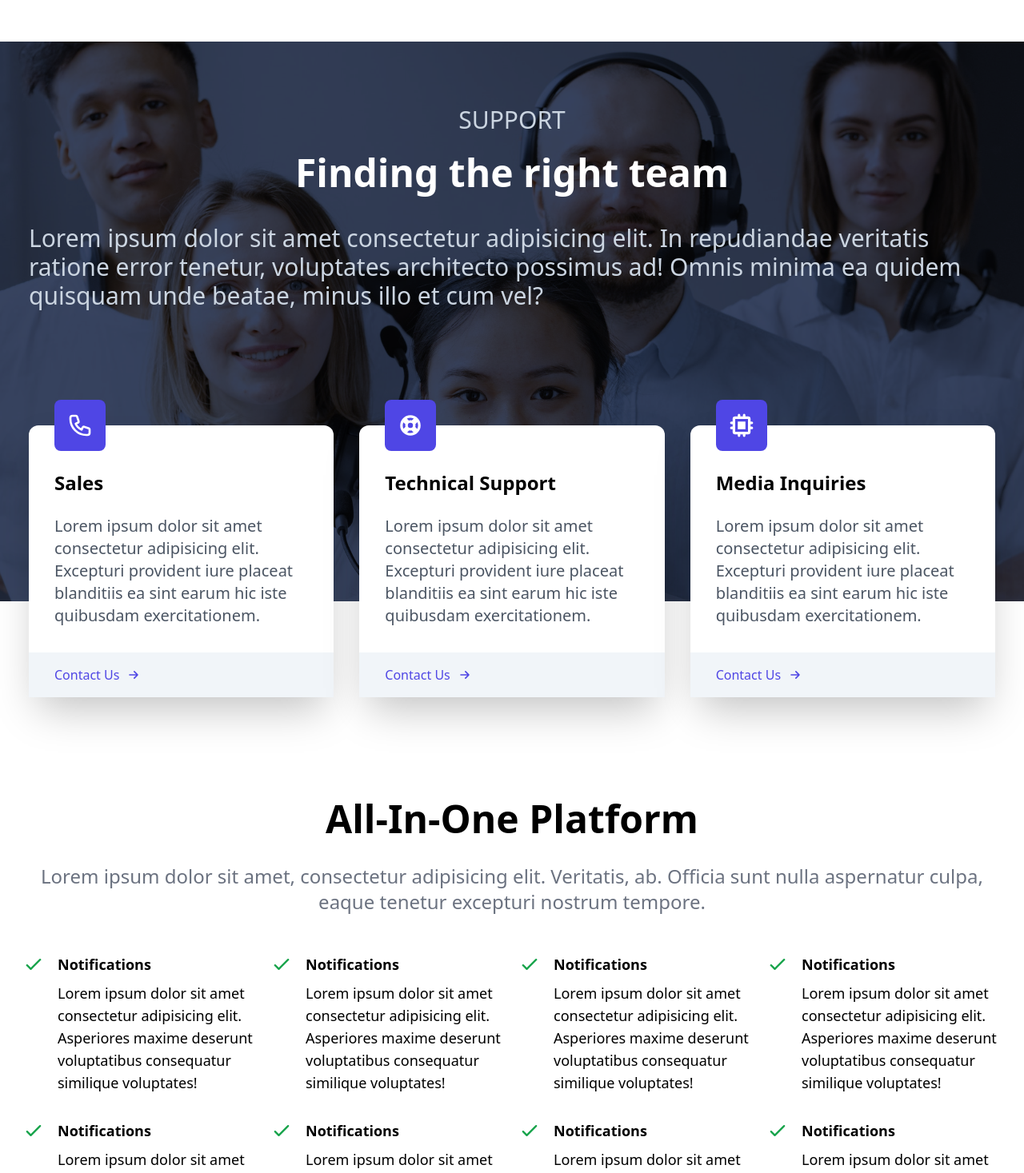
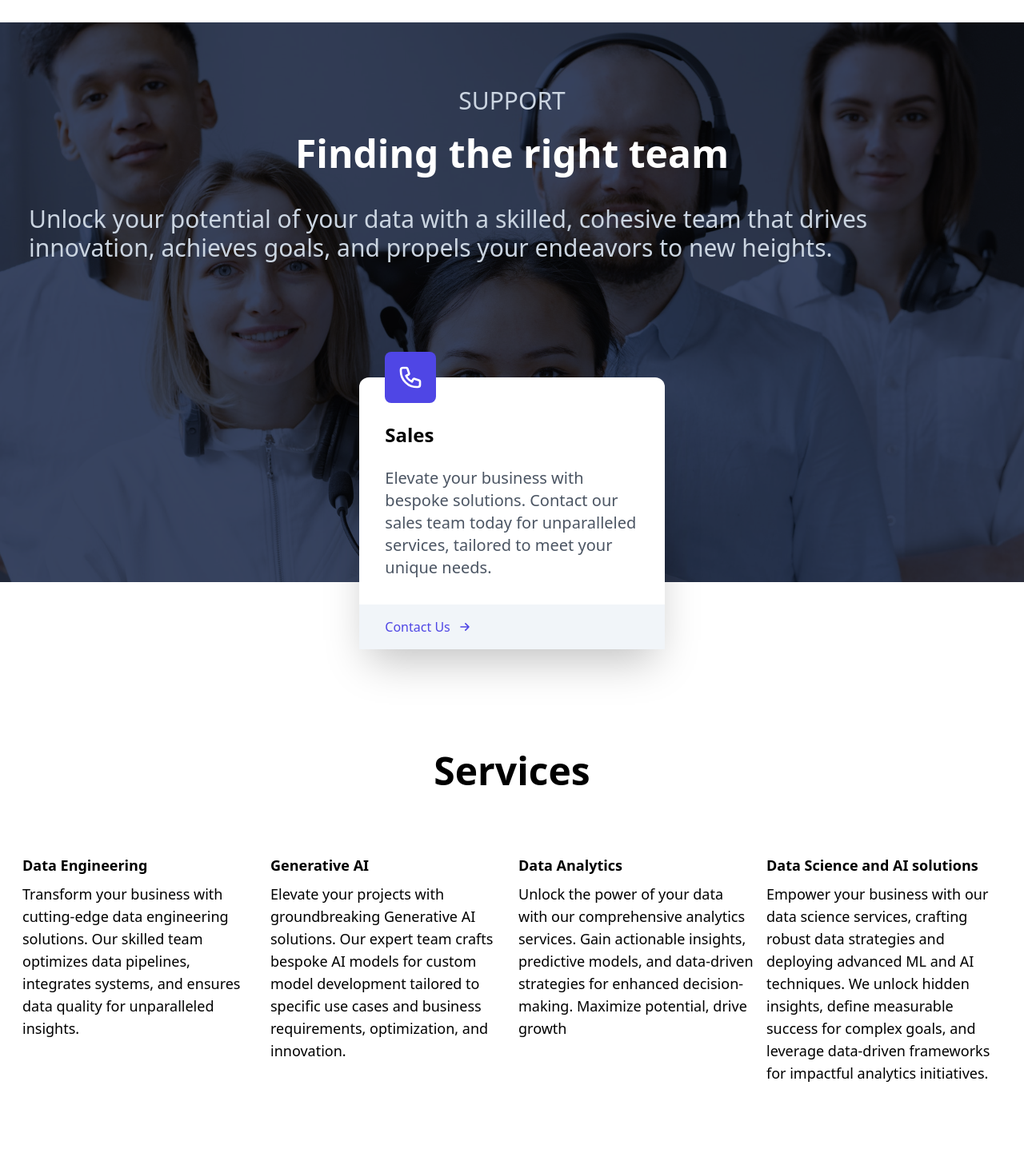
Before and after one commit to TheDataProcessorAI/react-website-app, a React (Create React App) app: page / in a window 1280 px wide. Shown: the part 1330-2797 px from the top of the page at 80% size. Built offline with nearby package versions, Linux system fonts and the light colour scheme.

Commit message:
First Changes

```diff
--- a/package.json
+++ b/package.json
@@ -5,6 +5,7 @@
   "dependencies": {
     "@formspree/react": "^2.5.1",
     "@heroicons/react": "^1.0.5",
+    "@lottiefiles/react-lottie-player": "^3.5.3",
     "@testing-library/jest-dom": "^5.14.1",
     "@testing-library/react": "^12.0.0",
     "@testing-library/user-event": "^13.2.1",
--- a/src/App.js
+++ b/src/App.js
@@ -16,7 +16,6 @@ function App() {
       <About />
       <Support />
       <AllInOne />
-      <Pricing />
       <Element name="contact">
         <ContactForm />
       </Element>
--- a/src/components/About.jsx
+++ b/src/components/About.jsx
@@ -5,8 +5,8 @@ const About = () => {
     <div name='about' className='w-full my-32'>
         <div className='max-w-[1240px] mx-auto'>
             <div className='text-center'>
-                <h2 className='text-5xl font-bold'>Trusted by developers across the world</h2>
-                <p className='text-3xl py-6 text-gray-500'>Lorem ipsum dolor sit amet consectetur, adipisicing elit. Cumque asperiores earum placeat veritatis dignissimos itaque.</p>
+                <h2 className='text-5xl font-bold'>Valued by clients worldwide, our reputation stands strong as a trusted partner</h2>
+                <p className='text-3xl py-6 text-gray-500'></p>
             </div>
 
             <div className='grid md:grid-cols-3 gap-1 px-2 text-center'>
@@ -19,8 +19,8 @@ const About = () => {
                     <p className='text-gray-400 mt-2'>Delivery</p>
                 </div>
                 <div className='border py-8 rounded-xl shadow-xl' >
-                    <p className='text-6xl font-bold text-indigo-600'>100K</p>
-                    <p className='text-gray-400 mt-2'>Transactions</p>
+                    <p className='text-6xl font-bold text-indigo-600'>100%</p>
+                    <p className='text-gray-400 mt-2'>Client Retention Rate</p>
                 </div>
             </div>
         </div>
--- a/src/components/AllInOne.jsx
+++ b/src/components/AllInOne.jsx
@@ -3,122 +3,51 @@ import { CheckIcon } from '@heroicons/react/outline';
 
 const AllInOne = () => {
   return (
-    <div name='platforms' className='w-full my-32'>
+    <div name='services' className='w-full my-32'>
       <div className='max-w-[1240px] mx-auto px-2'>
-        <h2 className='text-5xl font-bold text-center'>All-In-One Platform</h2>
+        <h2 className='text-5xl font-bold text-center'>Services</h2>
         <p className='text-2xl py-8 text-gray-500 text-center'>
-          Lorem ipsum dolor sit amet, consectetur adipisicing elit. Veritatis,
-          ab. Officia sunt nulla aspernatur culpa, eaque tenetur excepturi
-          nostrum tempore.
+
         </p>
 
         <div className='grid sm:grid-cols-2 lg:grid-cols-4 gap-4 pt-4'>
 
           <div className='flex'>
+
             <div>
-              <CheckIcon className='w-7 mr-4 text-green-600' />
-            </div>
-            <div>
-              <h3 className='font-bold text-lg'>Notifications</h3>
+              <h3 className='font-bold text-lg'>Data Engineering</h3>
               <p className='text-lg pt-2 pb-4'>
-                Lorem ipsum dolor sit amet consectetur adipisicing elit.
-                Asperiores maxime deserunt voluptatibus consequatur similique
-                voluptates!
+              Transform your business with cutting-edge data engineering solutions.
+              Our skilled team optimizes data pipelines, integrates systems, and ensures data quality for unparalleled insights.
               </p>
             </div>
           </div>
           <div className='flex'>
+
             <div>
-              <CheckIcon className='w-7 mr-4 text-green-600' />
-            </div>
-            <div>
-              <h3 className='font-bold text-lg'>Notifications</h3>
+              <h3 className='font-bold text-lg'>Generative AI</h3>
               <p className='text-lg pt-2 pb-4'>
-                Lorem ipsum dolor sit amet consectetur adipisicing elit.
-                Asperiores maxime deserunt voluptatibus consequatur similique
-                voluptates!
+              Elevate your projects with groundbreaking Generative AI solutions. Our expert team crafts bespoke AI models for custom model development tailored to specific use cases and business requirements, optimization, and innovation.
               </p>
             </div>
           </div>
           <div className='flex'>
+
             <div>
-              <CheckIcon className='w-7 mr-4 text-green-600' />
-            </div>
-            <div>
-              <h3 className='font-bold text-lg'>Notifications</h3>
+              <h3 className='font-bold text-lg'>Data Analytics</h3>
               <p className='text-lg pt-2 pb-4'>
-                Lorem ipsum dolor sit amet consectetur adipisicing elit.
-                Asperiores maxime deserunt voluptatibus consequatur similique
-                voluptates!
+               Unlock the power of your data with our comprehensive analytics services. Gain actionable insights, predictive models, and data-driven strategies for enhanced decision-making. Maximize potential, drive growth
               </p>
             </div>
           </div>
           <div className='flex'>
+
             <div>
-              <CheckIcon className='w-7 mr-4 text-green-600' />
-            </div>
-            <div>
-              <h3 className='font-bold text-lg'>Notifications</h3>
+              <h3 className='font-bold text-lg'>Data Science and AI solutions</h3>
               <p className='text-lg pt-2 pb-4'>
-                Lorem ipsum dolor sit amet consectetur adipisicing elit.
-                Asperiores maxime deserunt voluptatibus consequatur similique
-                voluptates!
-              </p>
+              Empower your business with our data science services, crafting robust data strategies and deploying advanced ML and AI techniques. We unlock hidden insights, define measurable success for complex goals, and leverage data-driven frameworks for impactful analytics initiatives. </p>
             </div>
           </div>
-          <div className='flex'>
-            <div>
-              <CheckIcon className='w-7 mr-4 text-green-600' />
-            </div>
-            <div>
-              <h3 className='font-bold text-lg'>Notifications</h3>
-              <p className='text-lg pt-2 pb-4'>
-                Lorem ipsum dolor sit amet consectetur adipisicing elit.
-                Asperiores maxime deserunt voluptatibus consequatur similique
-                voluptates!
-              </p>
-            </div>
-          </div>
-          <div className='flex'>
-            <div>
-              <CheckIcon className='w-7 mr-4 text-green-600' />
-            </div>
-            <div>
-              <h3 className='font-bold text-lg'>Notifications</h3>
-              <p className='text-lg pt-2 pb-4'>
-                Lorem ipsum dolor sit amet consectetur adipisicing elit.
-                Asperiores maxime deserunt voluptatibus consequatur similique
-                voluptates!
-              </p>
-            </div>
-          </div>
-          <div className='flex'>
-            <div>
-              <CheckIcon className='w-7 mr-4 text-green-600' />
-            </div>
-            <div>
-              <h3 className='font-bold text-lg'>Notifications</h3>
-              <p className='text-lg pt-2 pb-4'>
-                Lorem ipsum dolor sit amet consectetur adipisicing elit.
-                Asperiores maxime deserunt voluptatibus consequatur similique
-                voluptates!
-              </p>
-            </div>
-          </div>
-          <div className='flex'>
-            <div>
-              <CheckIcon className='w-7 mr-4 text-green-600' />
-            </div>
-            <div>
-              <h3 className='font-bold text-lg'>Notifications</h3>
-              <p className='text-lg pt-2 pb-4'>
-                Lorem ipsum dolor sit amet consectetur adipisicing elit.
-                Asperiores maxime deserunt voluptatibus consequatur similique
-                voluptates!
-              </p>
-            </div>
-          </div>
-
         </div>
       </div>
     </div>
--- a/src/components/Navbar.jsx
+++ b/src/components/Navbar.jsx
@@ -20,7 +20,7 @@ const Navbar = () => {
           <li><Link to="home" smooth={true} duration={500}>Home</Link></li>
           <li><Link to="about" smooth={true} offset={-200} duration={500}>About</Link></li>
           <li><Link to="support" smooth={true} offset={-50} duration={500}>Support</Link></li>
-          <li><Link to="platforms" smooth={true} offset={-100} duration={500}>Platforms</Link></li>
+          <li><Link to="services" smooth={true} offset={-100} duration={500}>Services</Link></li>
           <li><Link to="pricing" smooth={true} offset={-50} duration={500}>Pricing</Link></li>
           </ul>
         </div>
--- a/src/components/Support.jsx
+++ b/src/components/Support.jsx
@@ -16,11 +16,11 @@ const Support = () => {
           <div className='px-4 py-12'>
               <h2 className='text-3xl pt-8 text-slate-300 uppercase text-center'>Support</h2>
               <h3 className='text-5xl font-bold py-6 text-center'>Finding the right team</h3>
-              <p className='py-4 text-3xl text-slate-300'>Lorem ipsum dolor sit amet consectetur adipisicing elit. In repudiandae veritatis ratione error tenetur, voluptates architecto possimus ad! Omnis minima ea quidem quisquam unde beatae, minus illo et cum vel?</p>
+              <p className='py-4 text-3xl text-slate-300'> Unlock your potential of your data with a skilled, cohesive team that drives innovation, achieves goals, and propels your endeavors to new heights.</p>
           </div>
 
           <div className='grid grid-cols-1 lg:grid-cols-3 relative gap-x-8 gap-y-16 px-4 pt-12 sm:pt-20 text-black'>
-              <div className='bg-white rounded-xl shadow-2xl'>
+              <div className='bg-white rounded-xl shadow-2xl invisible'>
                   <div className='p-8'>
                       <PhoneIcon className='w-16 p-4 bg-indigo-600 text-white rounded-lg mt-[-4rem]' />
                       <h3 className='font-bold text-2xl my-6'>Sales</h3>
@@ -32,15 +32,15 @@ const Support = () => {
               </div>
               <div className='bg-white rounded-xl shadow-2xl'>
                   <div className='p-8'>
-                      <SupportIcon className='w-16 p-4 bg-indigo-600 text-white rounded-lg mt-[-4rem]' />
-                      <h3 className='font-bold text-2xl my-6'>Technical Support</h3>
-                      <p className='text-gray-600 text-xl'>Lorem ipsum dolor sit amet consectetur adipisicing elit. Excepturi provident iure placeat blanditiis ea sint earum hic iste quibusdam exercitationem.</p>
+                      <PhoneIcon className='w-16 p-4 bg-indigo-600 text-white rounded-lg mt-[-4rem]' />
+                      <h3 className='font-bold text-2xl my-6'>Sales</h3>
+                      <p className='text-gray-600 text-xl'>Elevate your business with bespoke solutions. Contact our sales team today for unparalleled services, tailored to meet your unique needs.</p>
                   </div>
                   <div className='bg-slate-100 pl-8 py-4'>
                       <p className='flex items-center text-indigo-600'>Contact Us <ArrowSmRightIcon className='w-5 ml-2' /></p>
                   </div>
               </div>
-              <div className='bg-white rounded-xl shadow-2xl'>
+              <div className='bg-white rounded-xl shadow-2xl invisible'>
                   <div className='p-8'>
                       <ChipIcon className='w-16 p-4 bg-indigo-600 text-white rounded-lg mt-[-4rem]' />
                       <h3 className='font-bold text-2xl my-6'>Media Inquiries</h3>
```
Also changed, not shown: 2 other files (tests, documents, lock files or other folders).
